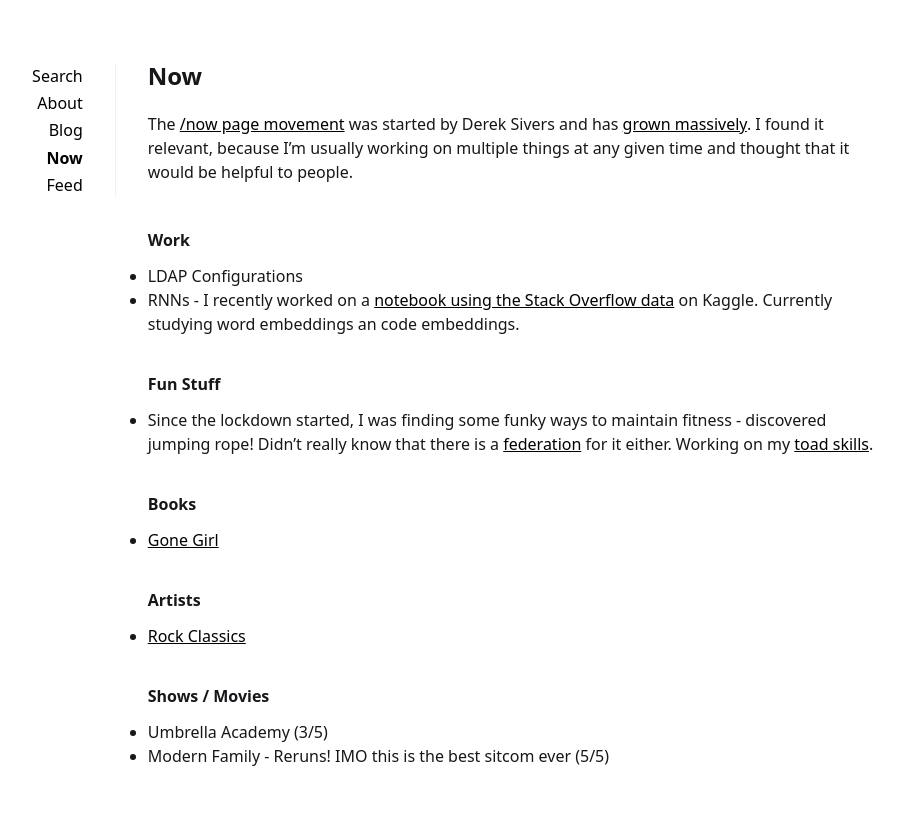
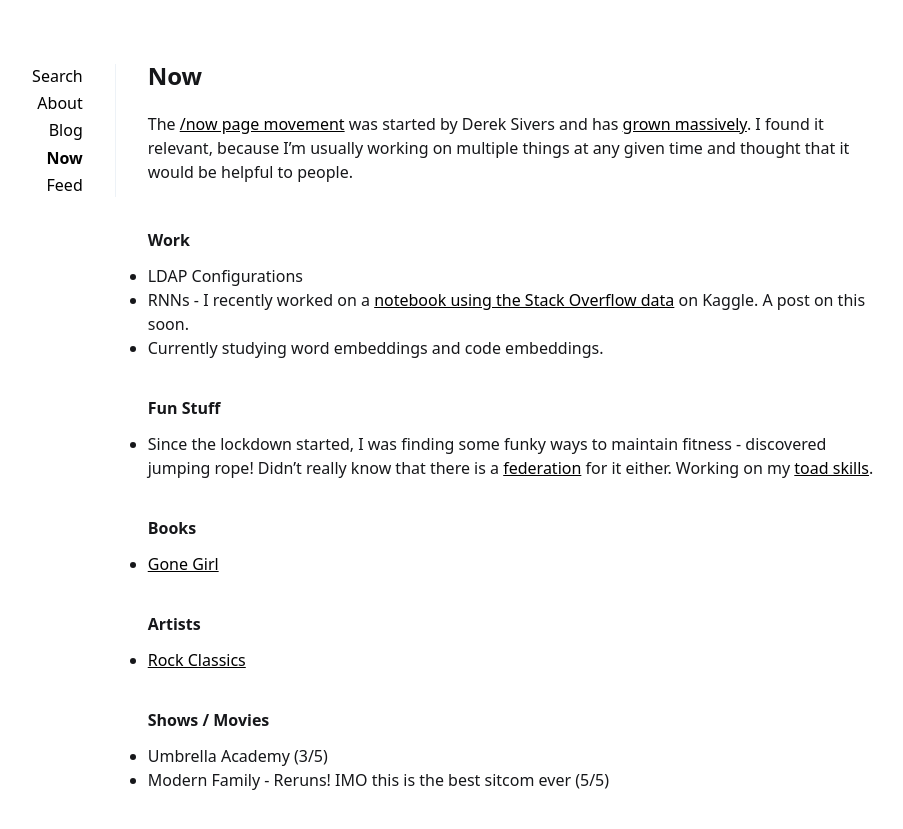
Before and after one commit to avinashbhat/avinashbhat.github.io, a Jekyll site: the page built from _pages/now.md, in a window 1280 px wide. Shown: the top 829 px of the page, without its empty margins (205-1108 px from the left). Built offline with Jekyll 4.4.1, drawn with Linux system fonts in a browser that asks for light colours.

Commit message:
Update now.md

```diff
--- a/_pages/now.md
+++ b/_pages/now.md
@@ -10,7 +11,8 @@ I found it relevant, because I'm usually working on multiple things at any given
 
 #### Work
  - LDAP Configurations
- - RNNs - I recently worked on a [notebook using the Stack Overflow data](https://www.kaggle.com/avinashbhat/simplernn-on-stack-overflow-data) on Kaggle. Currently studying word embeddings an code embeddings.
+ - RNNs - I recently worked on a [notebook using the Stack Overflow data](https://www.kaggle.com/avinashbhat/simplernn-on-stack-overflow-data) on Kaggle. A post on this soon.
+ - Currently studying word embeddings and code embeddings.
 <br/>
 <br/>
 
```
Also changed, not shown: other parts of _pages/now.md (+1 -0 lines).
